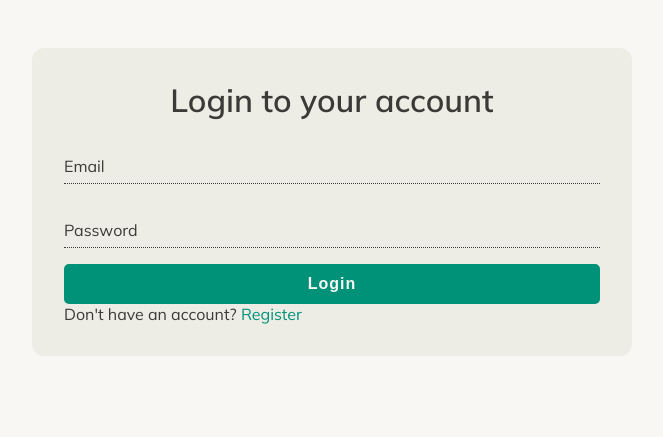
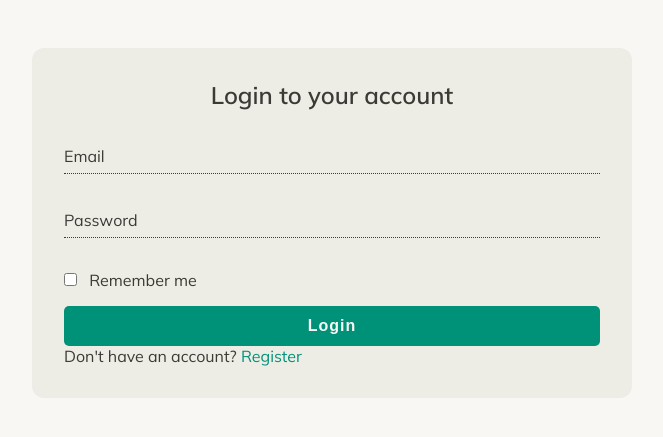
Before and after one commit to EliSacch/myNotes, a Flask app: page /login in a window 1280 px wide. Shown: the part 85-522 px from the top of the page, without its empty margins (308-971 px from the left). Run offline with Flask 3, Linux system fonts and the light colour scheme; parts of the project's set-up code (start-up, migrations or seed data) failed here and were passed over; some libraries are stand-ins or nearby versions.

Commit message:
Implement remember me functionality

```diff
--- a/app/__init__.py
+++ b/app/__init__.py
@@ -1,5 +1,5 @@
 import os
-
+from datetime import timedelta
 from flask import Flask, flash, redirect, request, url_for, render_template, request
 from flask_limiter.errors import RateLimitExceeded
 
@@ -18,6 +18,7 @@ def create_app():
     app.config["SQLALCHEMY_TRACK_MODIFICATIONS"] = False
     app.config["SESSION_COOKIE_HTTPONLY"] = True
     app.config["SESSION_COOKIE_SAMESITE"] = "Lax"
+    app.config["REMEMBER_COOKIE_DURATION"] = timedelta(days=7)
 
     db.init_app(app)
     login_manager.init_app(app)
--- a/app/routes/auth.py
+++ b/app/routes/auth.py
@@ -167,6 +167,7 @@ def login():
     if request.method == "POST":
         email = (request.form.get("email") or "").strip().lower()
         password = request.form.get("password") or ""
+        remember = request.form.get("remember") == "on"
 
         submitted_token = request.form.get("csrf_token", "")
         stored_token = session.get("login_csrf_token", "")
@@ -187,7 +188,7 @@ def login():
                 db.select(User).where(func.lower(User.email) == email)
             )
             if user and check_password_hash(user.password_hash, password):
-                login_user(user)
+                login_user(user, remember=remember)
                 flash(f"Welcome back, {user.username}!", "success")
                 return redirect(url_for("main.index"))
             else:
--- a/app/templates/auth/login.html
+++ b/app/templates/auth/login.html
@@ -1,6 +1,9 @@
 {% extends "form/formWrapper.html" %}
+
 {% from "form/inputs/textImput.html" import text_input %}
+{% from "form/inputs/checkbokInput.html" import checkbox_input %}
 {% from "macros/button.html" import button %}
+
 {% block formContent %}
     <form id="login" action="{{ action }}" method="post">
         <input type="hidden" name="csrf_token" value="{{ csrf_token }}">
@@ -28,6 +31,7 @@
             autocomplete="current-password",
             required=true,
             errors=errors.password) }}
+        {{ checkbox_input(name="remember", label="Remember me") }}
         {{ button('Login', 'Signing in...') }}
     </form>
     <p>Don't have an account? <a href="{{ url_for('auth.register') }}">Register</a></p>
--- a/app/templates/base.html
+++ b/app/templates/base.html
@@ -115,11 +115,13 @@
             {{ flash_messages(messages=messages, category=category if category else "info") }}
         {% endwith %}
         {% block content %}{% endblock %}
-        {{ modal('logoutModal', 'Logout', 'Are you sure you want to logout?', confirm_action='logout') }}
+
+        <!-- Accessibility status -->
         <div id="a11y-status"
              class="visually-hidden"
              role="status"
              aria-live="polite"
              aria-atomic="true"></div>
+        <!-- End of accessibility status -->
     </body>
 </html>
--- a/app/templates/form/formWrapper.html
+++ b/app/templates/form/formWrapper.html
@@ -1,9 +1,11 @@
 {% extends "base.html" %}
 {% block content %}
     <main id="main-content">
-        <div class="form-wrapper">
-            <h1>{{ title }}</h1>
-            {% block formContent %}{% endblock %}
-        </div>
+        <section>
+            <div class="form-wrapper">
+                <h1>{{ title }}</h1>
+                {% block formContent %}{% endblock %}
+            </div>
+        </section>
     </main>
 {% endblock %}
--- /dev/null
+++ b/app/templates/form/inputs/checkbokInput.html
@@ -0,0 +1,10 @@
+{% macro checkbox_input(name, label) %}
+    <div class="form-control-wrapper">
+        <div class="form-control">
+            <input id="{{ name }}"
+                   name="{{ name }}"
+                   type="checkbox">
+            <label for="{{ name }}">{{ label }}</label>
+        </div>
+    </div>
+{% endmacro %}
--- a/static/css/modules/forms.css
+++ b/static/css/modules/forms.css
@@ -1,11 +1,19 @@
+/* --------------------------- Errors */
+
 .error-msg {
     color: var(--clr-error);
 }
 
+.form-control-wrapper .error-msg li {
+    color: var(--clr-error);
+}
+
+/* --------------------------- Page forms */
+
 .form-wrapper {
     width: 90%;
     max-width: 600px;
-    margin: var(--spacing-xl) auto;
+    margin: 0 auto;
     padding: var(--padding-xl);
     border-radius: 12px;
     background-color: var(--clr-secondary);
@@ -21,54 +29,12 @@
     color: var(--clr-ternary);
 }
 
-.form-control {
-    position: relative;
-    margin-top: var(--spacing-xl);
-}
-
-.form-control label {
-    font-size: 1em;
-    position: absolute;
-    bottom: var(--padding-m);
-    left: 0;
-    transition: bottom .3s, font-size .3s;
-}
-
-.form-control input:focus + label,
-.form-control input:not(:placeholder-shown) + label {
-    bottom: calc(100% + var(--spacing-m));
-    font-size: 0.8em;
-    color: var(--clr-dark);
-}
-
-.form-control.is-invalid li {
-    color: var(--clr-error);
-}
-
-.form-control.is-invalid input {
-    border-bottom: 1px solid var(--clr-error);
-}
-
-.form-control input {
-    width: 100%;
-    border: none;
-    border-bottom: 1px dotted var(--clr-dark);
-    padding: var(--padding-m);
-    background-color: transparent;
-}
-
-.form-control input:focus {
-    border-bottom: 1px solid var(--clr-dark);
-    outline: var(--tab-outline-strong);
-    outline-offset: 2px;
-}
-
 .form-wrapper form button {
     width: 100%;
     background-color: var(--clr-ternary);
     color: var(--clr-primary);
     border: none;
-    margin-top:1em;
+    margin-top: 1em;
     padding: .5em 1em;
     border-radius: var(--border-radius);
     cursor: pointer;
@@ -116,6 +82,57 @@
     background-color: var(--clr-ternary);
 }
 
+/* --------------------------- Fields */
+
+.form-control {
+    position: relative;
+    margin-top: var(--spacing-xl);
+}
+
+.form-control input {
+    width: 100%;
+    border: none;
+    border-bottom: 1px dotted var(--clr-dark);
+    padding: var(--padding-m);
+    background-color: transparent;
+}
+
+.form-control input:focus {
+    border-bottom: 1px solid var(--clr-dark);
+    outline: var(--tab-outline-strong);
+    outline-offset: 2px;
+}
+
+.form-control input:is([type="text"], [type="password"], [type="email"]) + label {
+    font-size: 1em;
+    position: absolute;
+    bottom: var(--padding-m);
+    left: 0;
+    transition: bottom .3s, font-size .3s;
+}
+
+.form-control input:is([type="text"], [type="password"], [type="email"]):focus + label,
+.form-control input:is([type="text"], [type="password"], [type="email"]):not(:placeholder-shown) + label {
+    bottom: calc(100% + var(--spacing-m));
+    font-size: 0.8em;
+    color: var(--clr-dark);
+}
+
+.form-control input[type="checkbox"] {
+    width: fit-content;
+    margin-right: var(--spacing-m);
+}
+
+.form-control input[type="checkbox"]:checked {
+    accent-color: var(--clr-dark);
+}
+
+.form-control.is-invalid input {
+    border-bottom: 1px solid var(--clr-error);
+}
+
+/* --------------------------- Note forms */
+
 .hidden-form {
     display: none;
 }
@@ -126,7 +143,8 @@
     gap: var(--spacing-m);
 }
 
-.note-form-wrapper form input, .note-form-wrapper form textarea {
+.note-form-wrapper form input,
+.note-form-wrapper form textarea {
     width: 100%;
     border: none;
     border-bottom: 1px dotted var(--clr-dark);
@@ -212,9 +230,11 @@
 .note-action-buttons button.edit-btn:hover {
     color: var(--clr-quaternary);
 }
+
 .note-action-buttons button.save-btn:hover {
     color: var(--clr-ternary);
 }
+
 .note-action-buttons button.delete-btn:hover,
 .note-action-buttons button.cancel-btn:hover {
     color: var(--clr-error);
--- a/static/css/style.css
+++ b/static/css/style.css
@@ -20,11 +20,6 @@
     margin: 0;
     padding: 0;
     box-sizing: border-box;
-}
-
-*:focus-visible {
-    outline: var(--tab-outline);
-    outline-offset: 2px;
 }
 
 .visually-hidden {
@@ -73,6 +68,10 @@ body {
     color: var(--clr-dark);
     font-family: var(--font-basic);
     min-height: 100vh;
+}
+
+section {
+    margin-block: var(--spacing-xl);
 }
 
 .center-items {
```
Also changed, not shown: app/templates/profile/index.html (+10 -9 lines).
